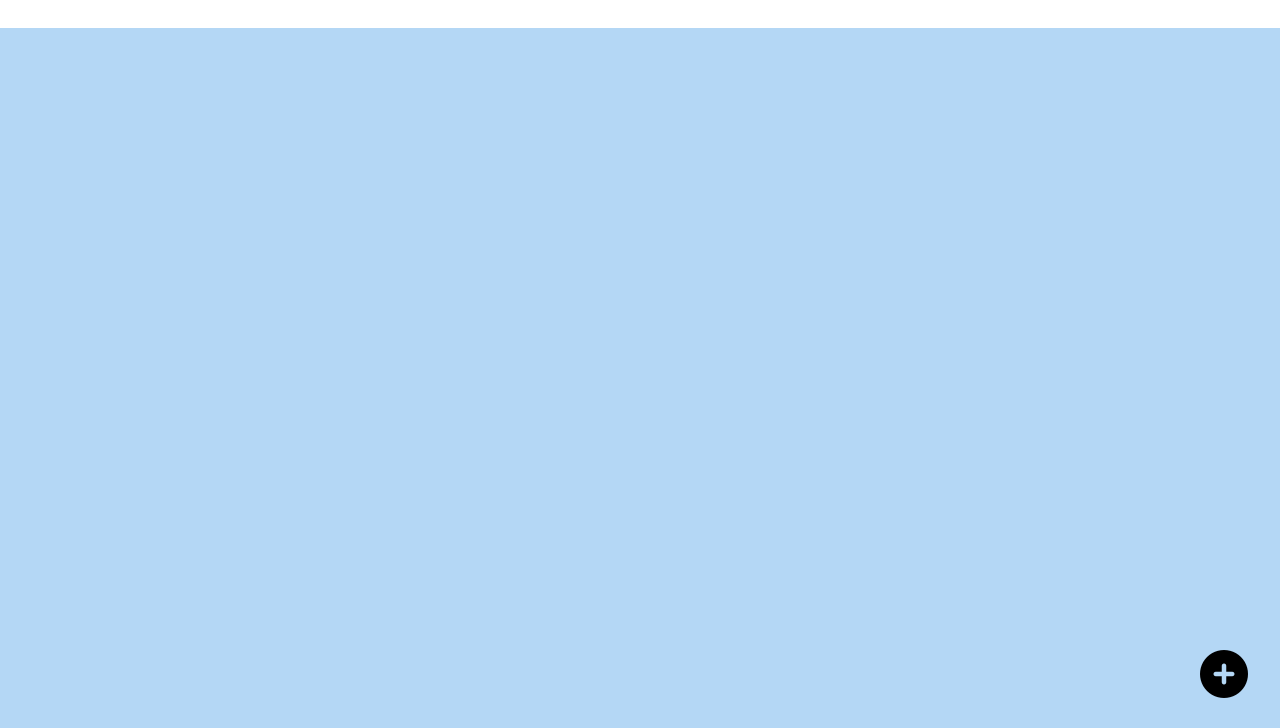
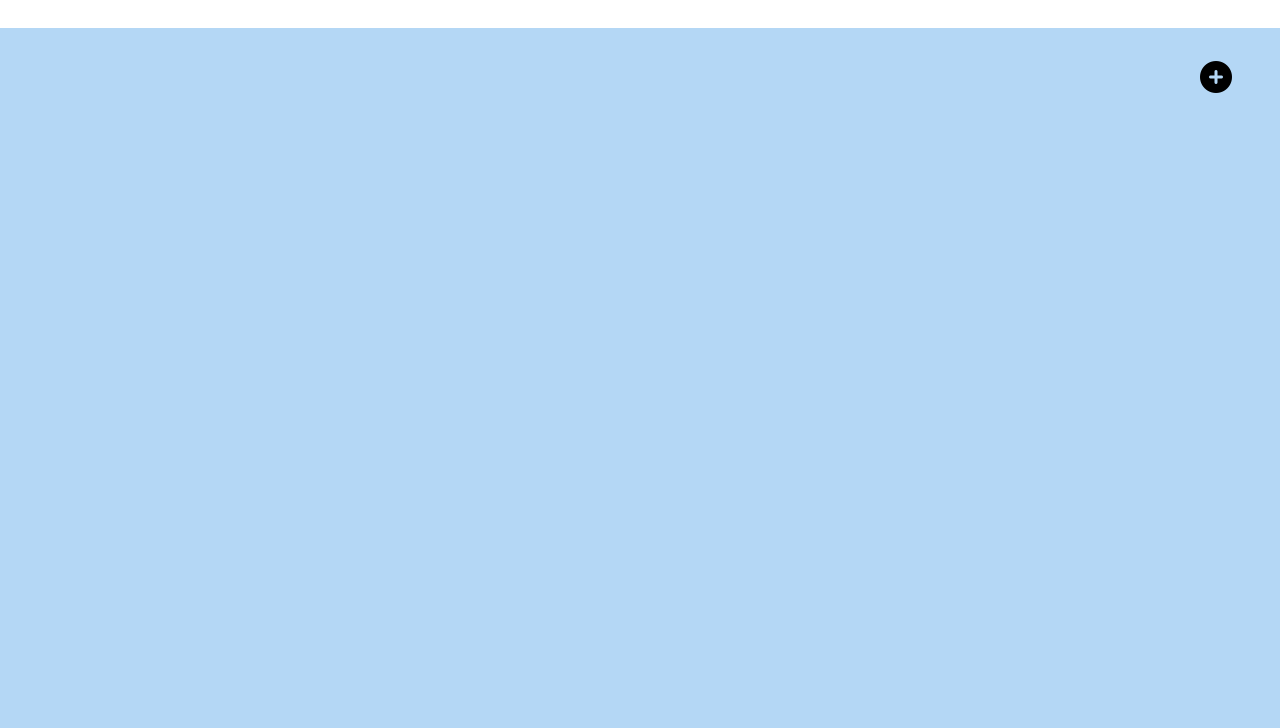
Before and after one commit to DavidJad88/assignment_2-2025, a website built with Vite: page index.html in a window 1280 px wide. Shown: the part 72-800 px from the top of the page. Built offline with nearby package versions, Linux system fonts and the light colour scheme.

Commit message:
fix button placement

```diff
--- a/src/css/style.css
+++ b/src/css/style.css
@@ -26,13 +26,13 @@ main {
   width: 48px;
   height: 48px;
   right: var(--spacing-large);
-  bottom: var(--spacing-large);
-  margin-top: var(--spacing-large);
+  top: var(--spacing-large);
+
   z-index: 1000;
 }
 
 .add-medicine-button {
-  font-size: 48px;
+  font-size: 32px;
   background: none;
   border: none;
 }
```
